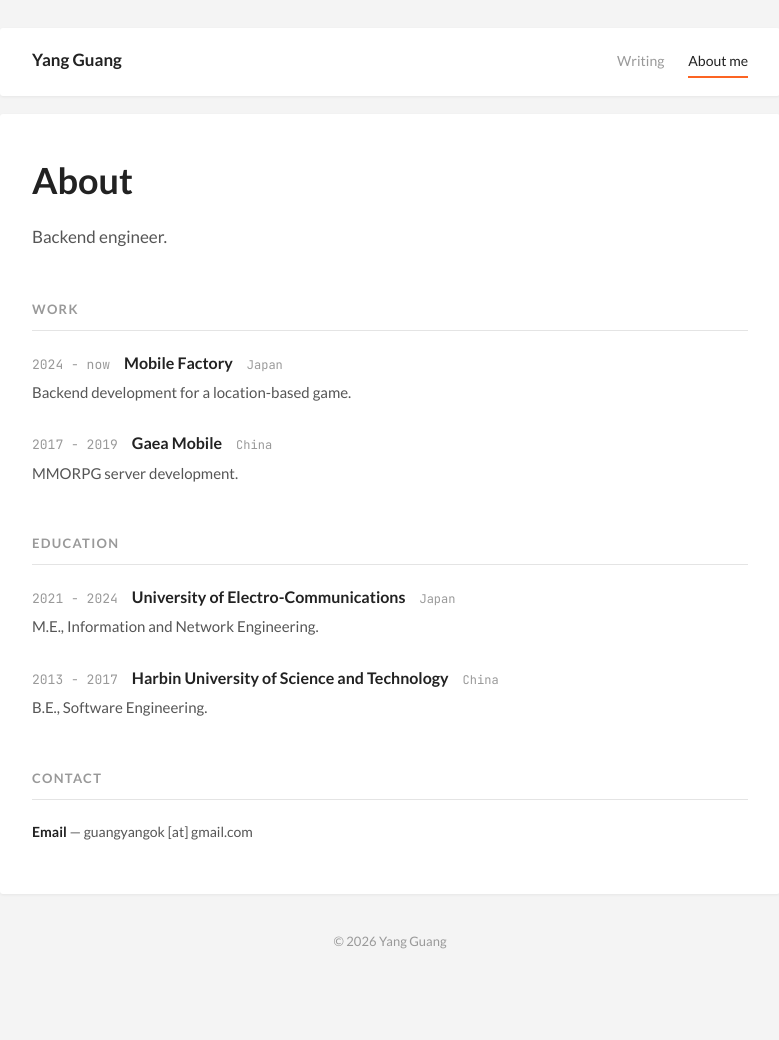
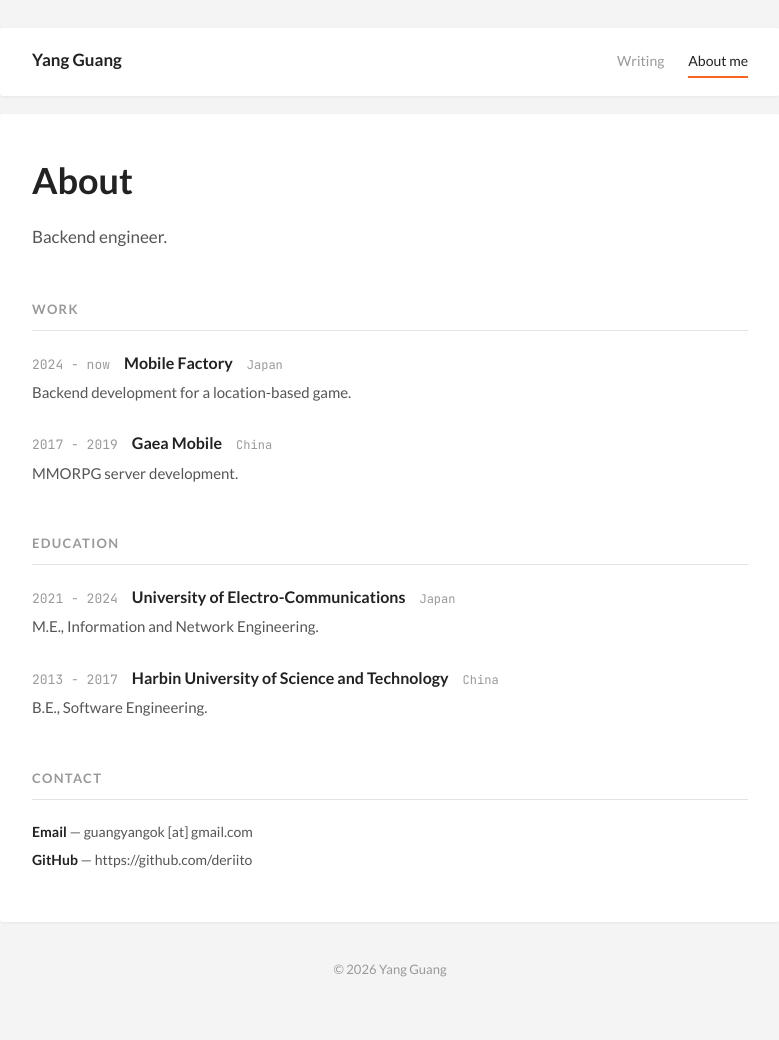
Before and after one commit to deriito/deriito.github.io, a Jekyll site: the page built from about.html, in a window 1280 px wide. Shown: the whole page, without its empty margins (250-1029 px from the left). Built offline with Jekyll 4.4.1, drawn with Linux system fonts in a browser that asks for light colours; before the commit the page ends 1012 px from its top, so only the background shows below that.

Commit message:
Add GitHub link to about.yml

```diff
--- a/_data/about.yml
+++ b/_data/about.yml
@@ -32,3 +32,5 @@ sections:
     items:
       - label: Email
         value: guangyangok [at] gmail.com
+      - label: GitHub
+        value: https://github.com/deriito
```
